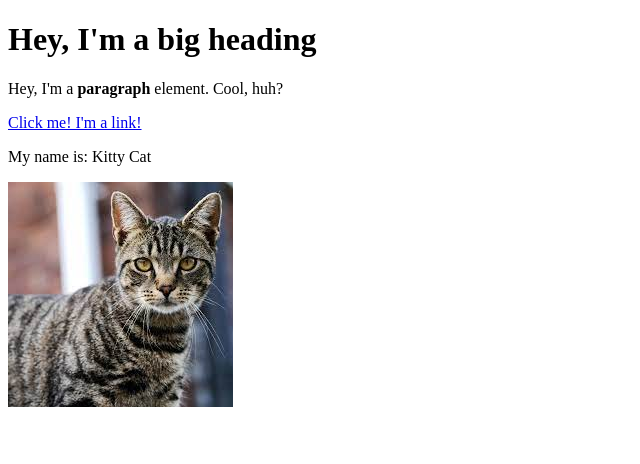
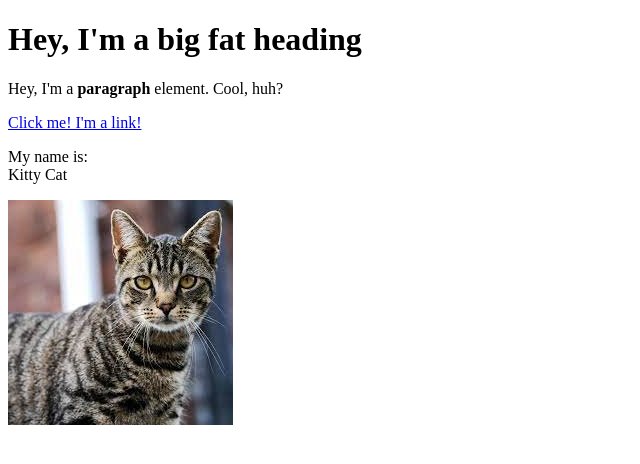
Before and after one commit to UnDeadPresident/comic-book-hero, a plain HTML site: page test.html in a window 1280 px wide. Shown: the whole page, without its empty margins (0-640 px from the left). Drawn offline with Linux system fonts and the light colour scheme.

Commit message:
Added fat

```diff
--- a/test.html
+++ b/test.html
@@ -7,10 +7,10 @@
 	<title>Test page</title>
 </head>
 <body>
-	<h1>Hey, I'm a big heading</h1>
+	<h1>Hey, I'm a big fat heading</h1>
 	<p>Hey, I'm a <b>paragraph</b> element. Cool, huh?</p>
 	<a href="https://google.com" target="_blank" title="Let's go to Google.">Click me! I'm a link!</a>
-	<p>My name is:
+	<p>My name is:<br>
 	Kitty Cat</p>
 	<img src="img/cat.jpg">
 </body>
```
